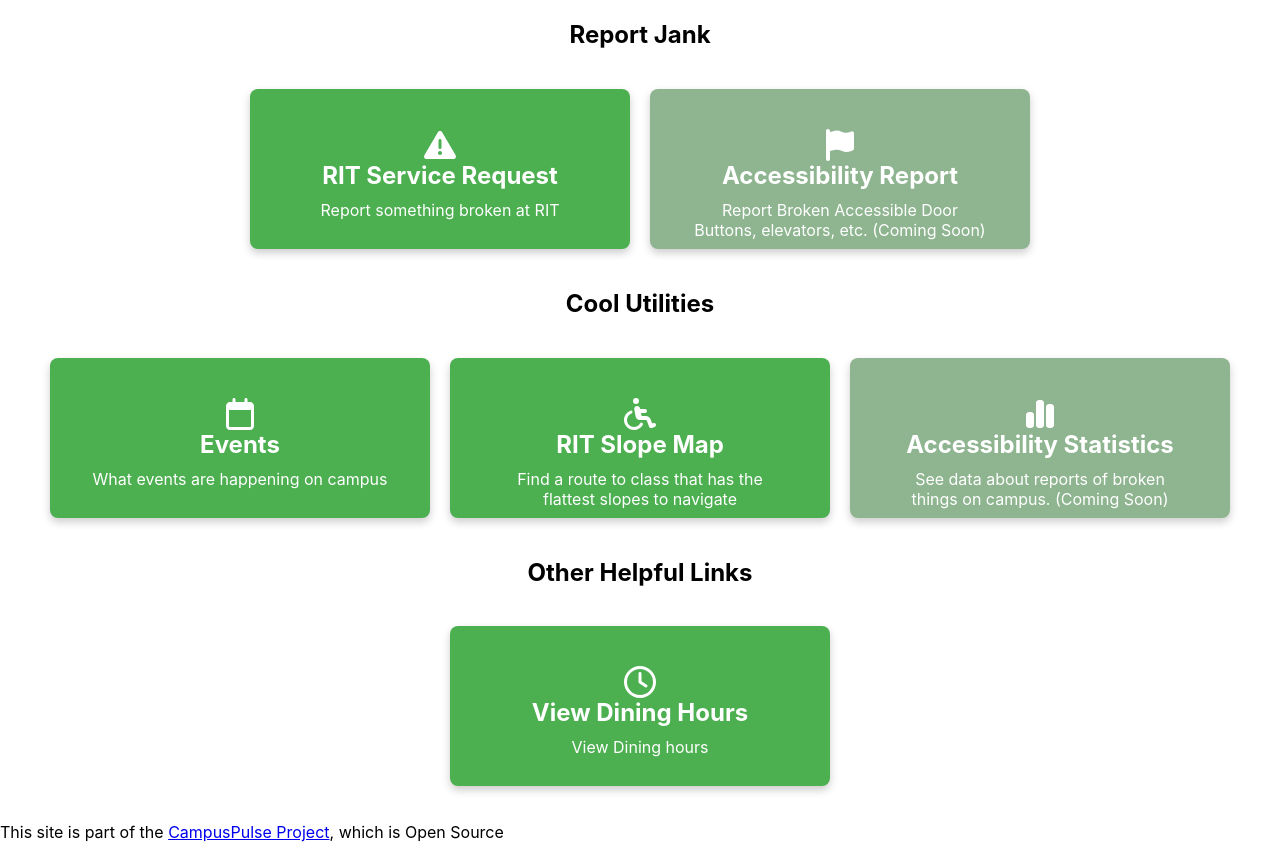
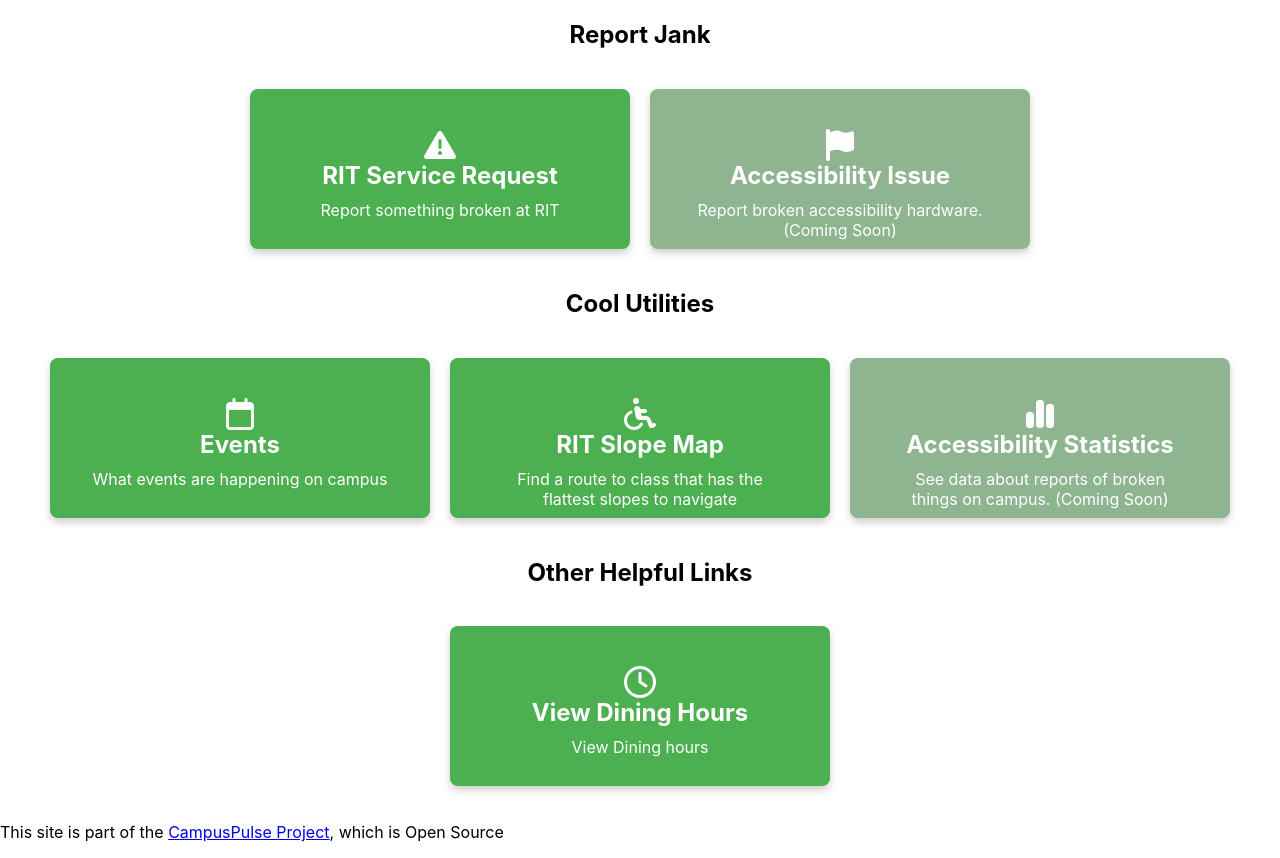
Before and after one commit to CampusPulse/homepage, a React (Create React App) app: page / in a window 1280 px wide. Built offline with nearby package versions, Linux system fonts and the light colour scheme.

Commit message:
rephrase accessibility report to prevent it going to three lines

```diff
--- a/src/App.jsx
+++ b/src/App.jsx
@@ -16,8 +16,8 @@
     },
     {
       icon: faFlag,
-      title: 'Accessibility Report',
-      description: 'Report Broken Accessible Door Buttons, elevators, etc. (Coming Soon)',
+      title: 'Accessibility Issue',
+      description: 'Report broken accessibility hardware. (Coming Soon)',
       link: '#',
       enabled: false
     },
```
